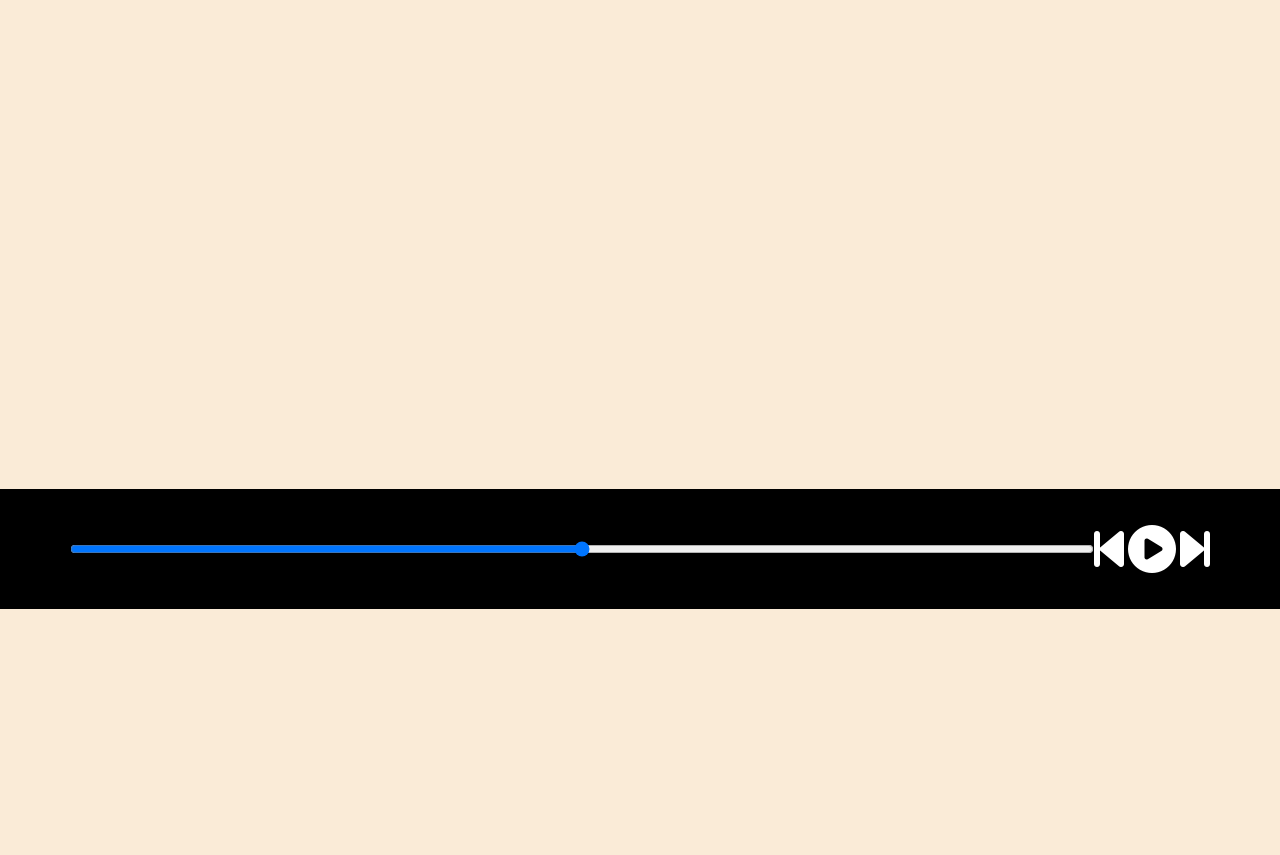
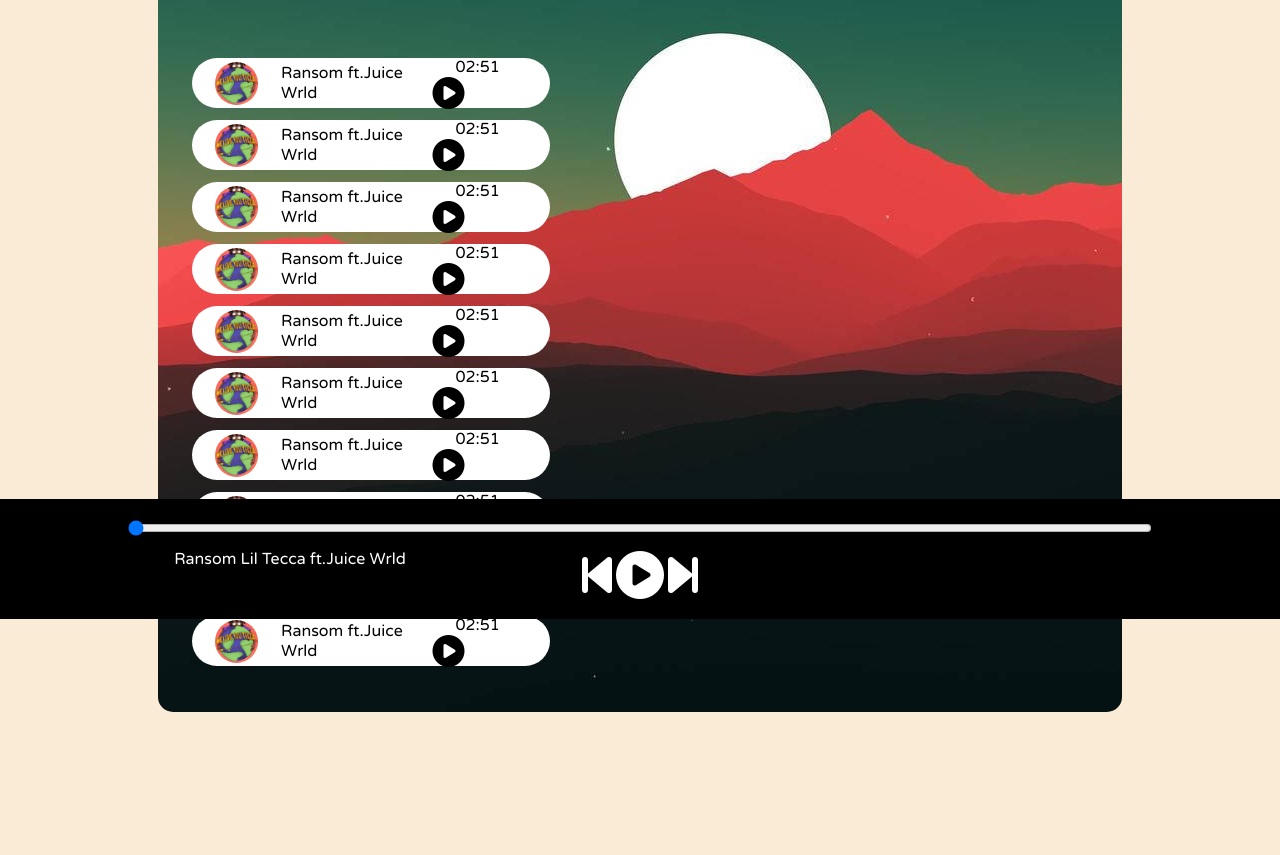
Before and after one commit to Yveltal007/spotify-clone, a plain HTML site: page index.html in a window 1280 px wide. Shown: the part 181-1036 px from the top of the page. Before the commit the page ends 800 px from the top, so only its background shows below. Drawn offline with Linux system fonts and the light colour scheme; a web font is replaced by a local one.

Commit message:
major built of the app

```diff
--- a/index.html
+++ b/index.html
@@ -16,19 +16,106 @@
     </nav>
 
     <div class="container">
+        <div class="songlist">
         <h1>Best of My Playlists</h1>
-        <div class="songlist"></div>
+            <div class="songItemContainer">
+                <div class="songItem">
+                    <img src="ransom-cover.png" alt="1">
+                    <span>Ransom ft.Juice Wrld</span>
+                    <span class="songlistplay">
+                        <span class="timestamp">02:51
+                            <i class="fa-solid fa-2x fa-circle-play"></i> </span>
+                    </span>
+                </div>
+                <!-- //////////// -->
+                <div class="songItem">
+                    <img src="ransom-cover.png" alt="1">
+                    <span>Ransom ft.Juice Wrld</span>
+                    <span class="songlistplay">
+                        <span class="timestamp">02:51
+                            <i class="fa-solid fa-2x fa-circle-play"></i> </span>
+                    </span>
+                </div>
+                <div class="songItem">
+                    <img src="ransom-cover.png" alt="1">
+                    <span>Ransom ft.Juice Wrld</span>
+                    <span class="songlistplay">
+                        <span class="timestamp">02:51
+                            <i class="fa-solid fa-2x fa-circle-play"></i> </span>
+                    </span>
+                </div>
+                <div class="songItem">
+                    <img src="ransom-cover.png" alt="1">
+                    <span>Ransom ft.Juice Wrld</span>
+                    <span class="songlistplay">
+                        <span class="timestamp">02:51
+                            <i class="fa-solid fa-2x fa-circle-play"></i> </span>
+                    </span>
+                </div>
+                <div class="songItem">
+                    <img src="ransom-cover.png" alt="1">
+                    <span>Ransom ft.Juice Wrld</span>
+                    <span class="songlistplay">
+                        <span class="timestamp">02:51
+                            <i class="fa-solid fa-2x fa-circle-play"></i> </span>
+                    </span>
+                </div>
+                <div class="songItem">
+                    <img src="ransom-cover.png" alt="1">
+                    <span>Ransom ft.Juice Wrld</span>
+                    <span class="songlistplay">
+                        <span class="timestamp">02:51
+                            <i class="fa-solid fa-2x fa-circle-play"></i> </span>
+                    </span>
+                </div>
+                <div class="songItem">
+                    <img src="ransom-cover.png" alt="1">
+                    <span>Ransom ft.Juice Wrld</span>
+                    <span class="songlistplay">
+                        <span class="timestamp">02:51
+                            <i class="fa-solid fa-2x fa-circle-play"></i> </span>
+                    </span>
+                </div>
+                <div class="songItem">
+                    <img src="ransom-cover.png" alt="1">
+                    <span>Ransom ft.Juice Wrld</span>
+                    <span class="songlistplay">
+                        <span class="timestamp">02:51
+                            <i class="fa-solid fa-2x fa-circle-play"></i> </span>
+                    </span>
+                </div>
+                <div class="songItem">
+                    <img src="ransom-cover.png" alt="1">
+                    <span>Ransom ft.Juice Wrld</span>
+                    <span class="songlistplay">
+                        <span class="timestamp">02:51
+                            <i class="fa-solid fa-2x fa-circle-play"></i> </span>
+                    </span>
+                </div>
+                <div class="songItem">
+                    <img src="ransom-cover.png" alt="1">
+                    <span>Ransom ft.Juice Wrld</span>
+                    <span class="songlistplay">
+                        <span class="timestamp">02:51
+                            <i class="fa-solid fa-2x fa-circle-play"></i> </span>
+                    </span>
+                </div>
+            </div>
+        </div>
         <div class="singBanner"></div>
     </div>
 
 
     <div class="bottom">
-        <input type="range" name="range" id="myProgressBar" min="0" max="100">
+        <input type="range" name="range" id="myProgressBar" min="0" value="0" max="100">
         <div class="icons">
             <!-- fontawesome -->
             <i class="fa-solid fa-3x fa-backward-step"></i>
-            <i class="fa-solid fa-3x fa-circle-play"></i>
+            <i class="fa-solid fa-3x fa-play-circle" id="masterPlay"></i>
             <i class="fa-solid fa-3x fa-forward-step"></i>
+        </div>
+        <div class="songInfo">
+            <img src="playing.gif" width="42px" alt="1" id="gif"> Ransom Lil Tecca ft.Juice Wrld
         </div>
     </div>
 
--- a/script.js
+++ b/script.js
@@ -0,0 +1,50 @@
+console.log("Welcome to Spotify");
+
+
+//Initialize the Variables
+
+let songIndex = 0;
+let audioElement = new Audio('Ransom.mp3');
+let masterPlay = document.getElementById('masterPlay');
+let myProgressBar = document.getElementById('myProgressBar');
+let gif =document.getElementById('gif');
+
+let songs= [
+    {songName:"Ransom", filePath: "./songs/Ransom.mp3", coverPath:"ransom-cover.png"},
+    {songName:"Ransom", filePath: "./songs/Ransom.mp3", coverPath:"ransom-cover.png"},
+    {songName:"Ransom", filePath: "./songs/Ransom.mp3", coverPath:"ransom-cover.png"},
+    {songName:"Ransom", filePath: "./songs/Ransom.mp3", coverPath:"ransom-cover.png"},
+]
+
+
+//  audioElement.play();
+
+//Handle play./ pause click
+masterPlay.addEventListener('click',()=>{
+    if(audioElement.paused || audioElement.currentTime<=0){
+        audioElement.play();
+        masterPlay.classList.remove('fa-circle-play');
+        masterPlay.classList.add('fa-circle-pause');
+        gif.style.opacity = 1;
+    }else{
+        audioElement.pause();
+        masterPlay.classList.remove('fa-circle-pause');
+        masterPlay.classList.add('fa-circle-play');
+        gif.style.opacity = 0;
+    }
+});
+
+//listen to Events
+
+audioElement.addEventListener('timeupdate',()=>{
+
+    // Update Seekbar
+    progress = parseInt((audioElement.currentTime/audioElement.duration)*100);
+    console.log(progress);
+    myProgressBar.value = progress;
+
+})
+
+myProgressBar.addEventListener('change',()=>{
+    audioElement.currentTime = (myProgressBar.value * audioElement.duration)/100;
+})
--- a/style.css
+++ b/style.css
@@ -25,6 +25,9 @@
     color: white;
 }
 
+.songlist{
+    width: 40%;
+}
 nav ul li{
     padding: 0px 12px;
 }
@@ -44,7 +47,16 @@
 }
 
 .container{
-    min-height: 75vh;
+    min-height: 72vh;
+    background-color: black;
+    color: azure;
+    font-family: "Varela Round", serif;
+    display: flex;
+    width:70%;
+    margin: 23px auto;
+    border-radius: 15px;
+    padding: 34px;
+    background-image: url('bg.jpg');
 }
 
 .bottom{
@@ -56,10 +68,59 @@
     justify-content: center;
     align-items: center;
     color :white;
+    flex-direction: column;
+}
 
+.icons{
+    margin-top: 15px;
+}
+
+.icons i{
+    cursor: pointer;
 }
 
 #myProgressBar{
     width: 80vw;
     text-align: center;
+    cursor: pointer;
 }
+
+.songItemContainer{
+    margin-top: 74px;
+}
+
+.songItem{
+    height: 50px;
+    display: flex;
+    background-color: white;
+    color:black;
+    margin: 12px 0px;
+    justify-content: space-between !important;
+    align-items: center;
+    border-radius: 32px;
+}
+
+.songItem img{
+    width: 43px;
+    margin: 0 23px;
+    border-radius: 34px;
+}
+
+.timestamp{
+    margin:0 23px;
+}
+
+.timestamp i{
+    cursor: pointer;
+}
+
+.songInfo{
+    position:absolute;
+    left: 10vw;
+    font-family: "Varela Round", serif;
+}
+
+.songInfo img{
+    opacity: 0;
+    transition: opacity  0.5s ease-in;
+}
```
Also changed, not shown: 3 other files.
